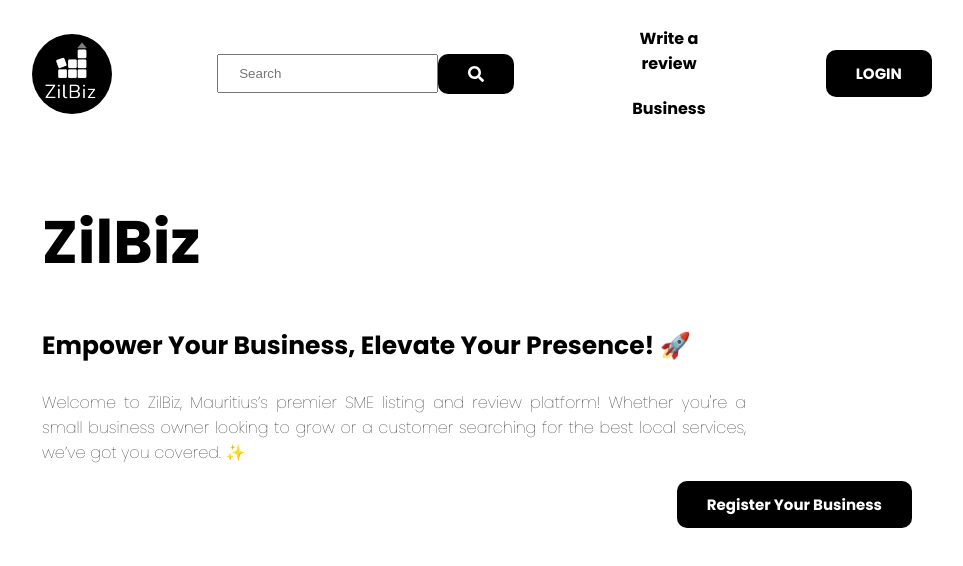
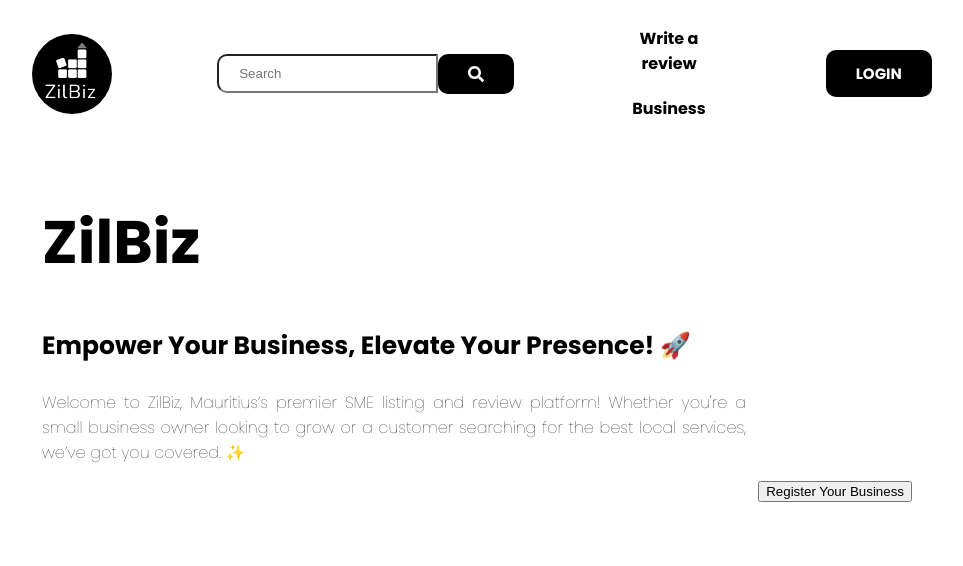
Before and after one commit to alfred-moyo/Zilbiz-1, a React (Create React App) app: page / in a window 1280 px wide. Shown: the top 566 px of the page, without its empty margins (158-1121 px from the left). Built offline with nearby package versions, Linux system fonts and the light colour scheme.

Commit message:
app.css updated

```diff
--- a/src/App.css
+++ b/src/App.css
@@ -35,7 +35,7 @@
 }
 
 
-button{
+nav button{
   border: none;
   background: black;
   padding: 12px 30px;
@@ -54,10 +54,13 @@
 }
 
 .search-bar input {
-  border: 2;
+  border: 10;
   outline: none;
   width: 250px;
   padding: 10px 20px;
+  border-top-left-radius: 10px;
+  border-bottom-left-radius: 10px;
+
 }
 
 .search-bar button {
```
